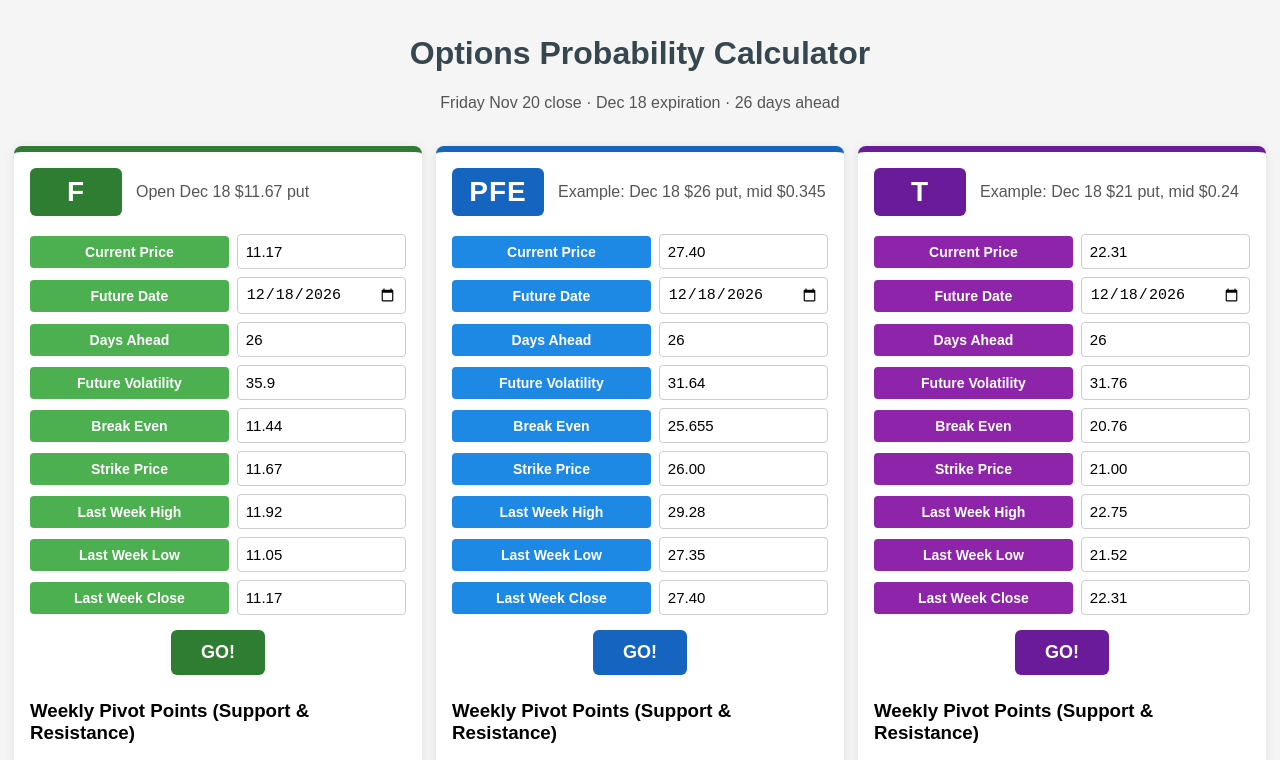
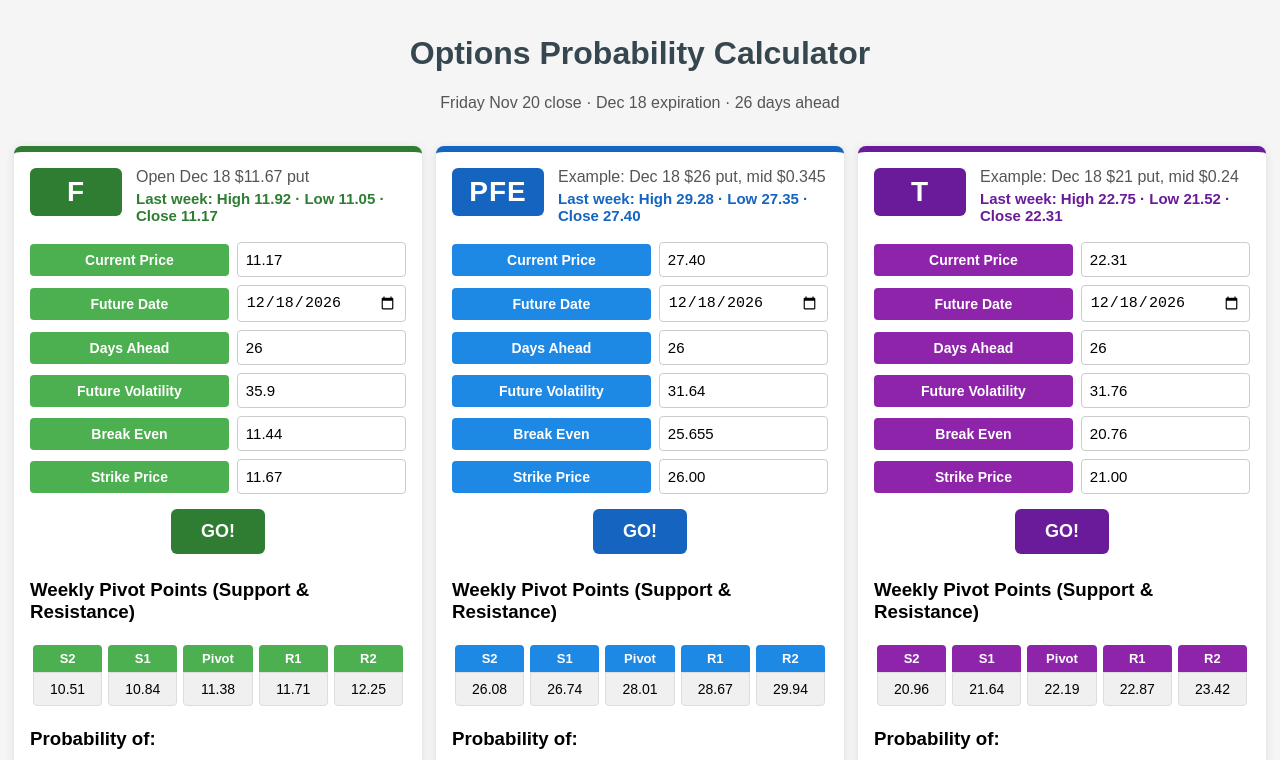
Before and after one commit to webguy125/probcalc, a plain HTML site: page index.html in a window 1280 px wide. Shown: the top 760 px of the page. Drawn offline with Linux system fonts and the light colour scheme.

Commit message:
Show last week HLC as text in card header

```diff
--- a/index.html
+++ b/index.html
@@ -45,6 +45,7 @@ button:hover { background: var(--darker); }
 .card-f { --main: #4caf50; --dark: #2e7d32; --darker: #1b5e20; }
 .card-pfe { --main: #1e88e5; --dark: #1565c0; --darker: #0d47a1; }
 .card-t { --main: #8e24aa; --dark: #6a1b9a; --darker: #4a148c; }
+.hlc { margin: 4px 0 0; font-size: 15px; font-weight: bold; color: var(--dark); }
 </style>
 </head>
 <body>
@@ -54,7 +55,7 @@ button:hover { background: var(--darker); }
 <div class="container card-f">
   <div class="card-header">
     <div class="ticker">F</div>
-    <div class="card-title"><p class="subtitle">Open Dec 18 $11.67 put</p></div>
+    <div class="card-title"><p class="subtitle">Open Dec 18 $11.67 put</p><p class="hlc" id="F_hlc"></p></div>
   </div>
   <div class="row"><label>Current Price</label><input type="number" id="F_currentPrice" value="11.17" step="0.01"></div>
   <div class="row"><label>Future Date</label><input type="date" id="F_futureDate"></div>
@@ -62,9 +63,9 @@ button:hover { background: var(--darker); }
   <div class="row"><label>Future Volatility</label><input type="number" id="F_volatility" value="35.9" step="0.1" min="0.1"></div>
   <div class="row"><label>Break Even</label><input type="number" id="F_target1" value="11.44" step="0.01"></div>
   <div class="row"><label>Strike Price</label><input type="number" id="F_target2" value="11.67" step="0.01"></div>
-  <div class="row"><label>Last Week High</label><input type="number" id="F_pivHigh" value="11.92" step="0.01"></div>
-  <div class="row"><label>Last Week Low</label><input type="number" id="F_pivLow" value="11.05" step="0.01"></div>
-  <div class="row"><label>Last Week Close</label><input type="number" id="F_pivClose" value="11.17" step="0.01"></div>
+  <input type="hidden" id="F_pivHigh" value="11.92">
+  <input type="hidden" id="F_pivLow" value="11.05">
+  <input type="hidden" id="F_pivClose" value="11.17">
   <button type="button" onclick="calculate('F_')">GO!</button>
   <div class="results" id="F_results" style="display:none;">
     <h3>Weekly Pivot Points (Support & Resistance)</h3>
@@ -81,7 +82,7 @@ button:hover { background: var(--darker); }
 <div class="container card-pfe">
   <div class="card-header">
     <div class="ticker">PFE</div>
-    <div class="card-title"><p class="subtitle">Example: Dec 18 $26 put, mid $0.345</p></div>
+    <div class="card-title"><p class="subtitle">Example: Dec 18 $26 put, mid $0.345</p><p class="hlc" id="PFE_hlc"></p></div>
   </div>
   <div class="row"><label>Current Price</label><input type="number" id="PFE_currentPrice" value="27.40" step="0.01"></div>
   <div class="row"><label>Future Date</label><input type="date" id="PFE_futureDate"></div>
@@ -89,9 +90,9 @@ button:hover { background: var(--darker); }
   <div class="row"><label>Future Volatility</label><input type="number" id="PFE_volatility" value="31.64" step="0.01" min="0.1"></div>
   <div class="row"><label>Break Even</label><input type="number" id="PFE_target1" value="25.655" step="0.001"></div>
   <div class="row"><label>Strike Price</label><input type="number" id="PFE_target2" value="26.00" step="0.01"></div>
-  <div class="row"><label>Last Week High</label><input type="number" id="PFE_pivHigh" value="29.28" step="0.01"></div>
-  <div class="row"><label>Last Week Low</label><input type="number" id="PFE_pivLow" value="27.35" step="0.01"></div>
-  <div class="row"><label>Last Week Close</label><input type="number" id="PFE_pivClose" value="27.40" step="0.01"></div>
+  <input type="hidden" id="PFE_pivHigh" value="29.28">
+  <input type="hidden" id="PFE_pivLow" value="27.35">
+  <input type="hidden" id="PFE_pivClose" value="27.40">
   <button type="button" onclick="calculate('PFE_')">GO!</button>
   <div class="results" id="PFE_results" style="display:none;">
     <h3>Weekly Pivot Points (Support & Resistance)</h3>
@@ -108,7 +109,7 @@ button:hover { background: var(--darker); }
 <div class="container card-t">
   <div class="card-header">
     <div class="ticker">T</div>
-    <div class="card-title"><p class="subtitle">Example: Dec 18 $21 put, mid $0.24</p></div>
+    <div class="card-title"><p class="subtitle">Example: Dec 18 $21 put, mid $0.24</p><p class="hlc" id="T_hlc"></p></div>
   </div>
   <div class="row"><label>Current Price</label><input type="number" id="T_currentPrice" value="22.31" step="0.01"></div>
   <div class="row"><label>Future Date</label><input type="date" id="T_futureDate"></div>
@@ -116,9 +117,9 @@ button:hover { background: var(--darker); }
   <div class="row"><label>Future Volatility</label><input type="number" id="T_volatility" value="31.76" step="0.01" min="0.1"></div>
   <div class="row"><label>Break Even</label><input type="number" id="T_target1" value="20.76" step="0.01"></div>
   <div class="row"><label>Strike Price</label><input type="number" id="T_target2" value="21.00" step="0.01"></div>
-  <div class="row"><label>Last Week High</label><input type="number" id="T_pivHigh" value="22.75" step="0.01"></div>
-  <div class="row"><label>Last Week Low</label><input type="number" id="T_pivLow" value="21.52" step="0.01"></div>
-  <div class="row"><label>Last Week Close</label><input type="number" id="T_pivClose" value="22.31" step="0.01"></div>
+  <input type="hidden" id="T_pivHigh" value="22.75">
+  <input type="hidden" id="T_pivLow" value="21.52">
+  <input type="hidden" id="T_pivClose" value="22.31">
   <button type="button" onclick="calculate('T_')">GO!</button>
   <div class="results" id="T_results" style="display:none;">
     <h3>Weekly Pivot Points (Support & Resistance)</h3>
@@ -179,6 +180,7 @@ function calculate(prefix) {
   const H = parseFloat(el(prefix, 'pivHigh').value);
   const L = parseFloat(el(prefix, 'pivLow').value);
   const C = parseFloat(el(prefix, 'pivClose').value);
+  const hlcEl = el(prefix, 'hlc'); if (hlcEl) hlcEl.textContent = `Last week: High ${H.toFixed(2)} · Low ${L.toFixed(2)} · Close ${C.toFixed(2)}`;
   let sdHtml = '';
   if (!isNaN(H) && !isNaN(L) && !isNaN(C)) {
     const P = (H + L + C) / 3;
```
